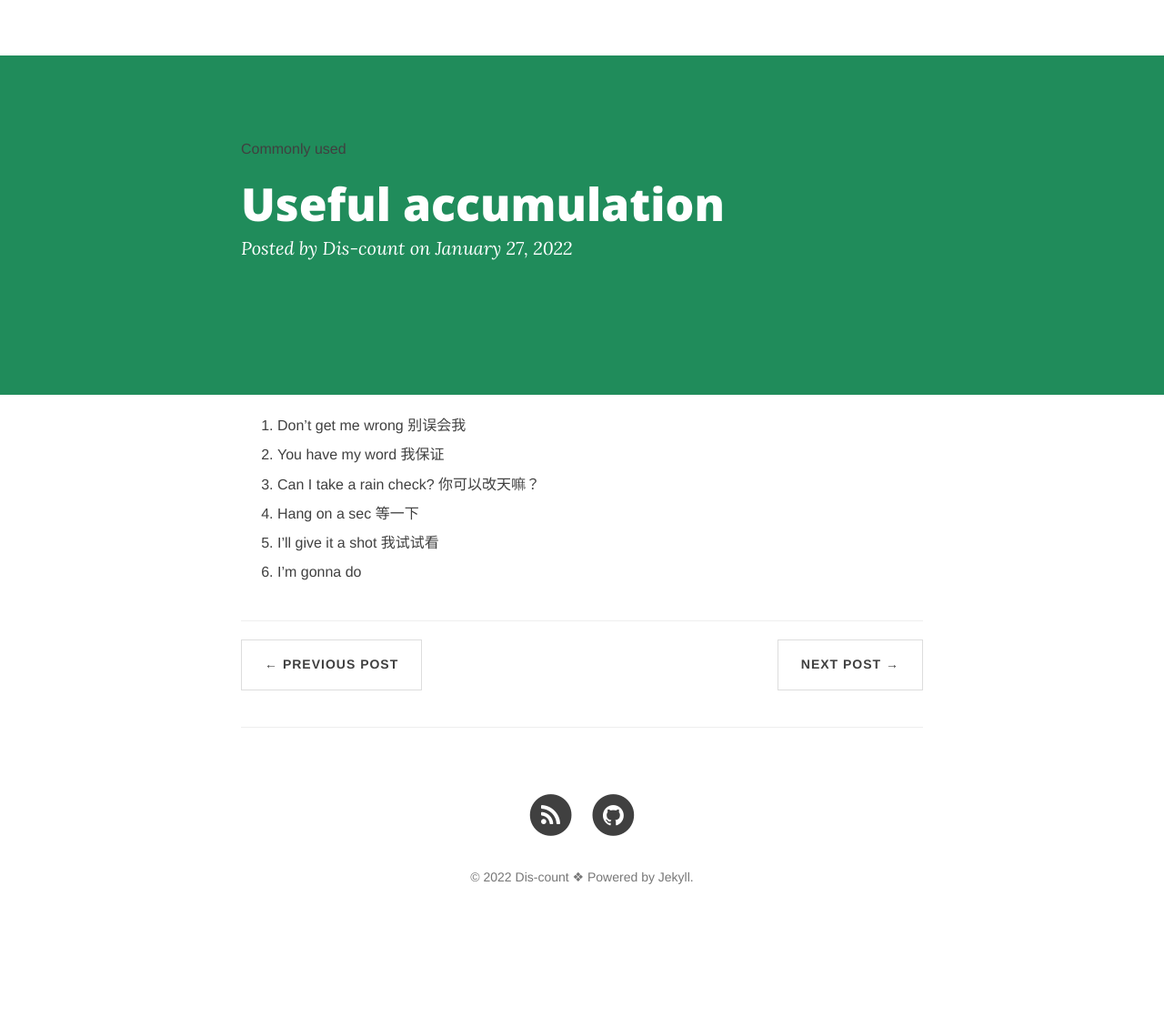
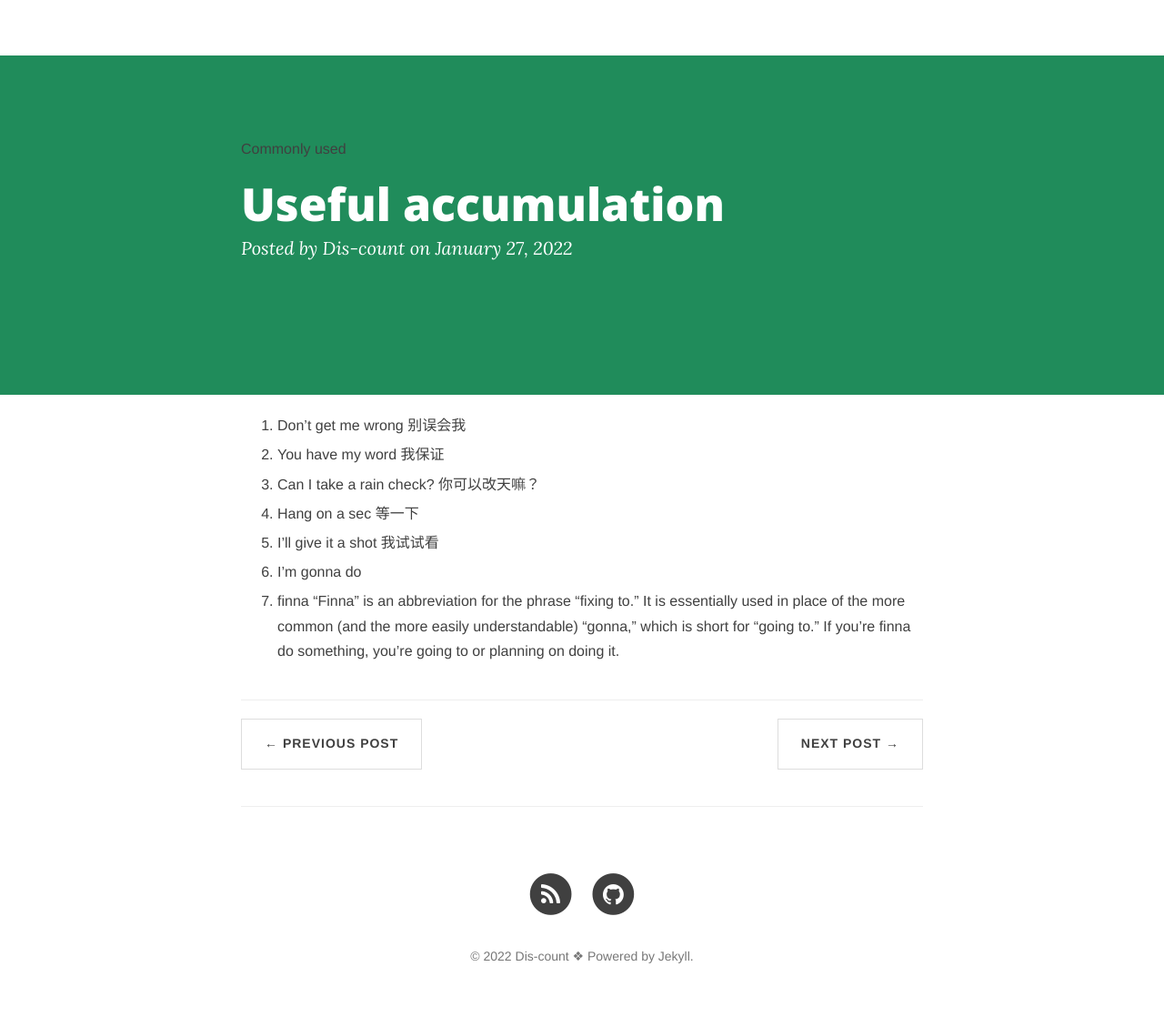
Before and after one commit to Dis-count/Dis-count.github.io, a Jekyll site: the page built from _posts/2022-01-27-English-Accumulation.md, in a window 1280 px wide. Shown: the whole page at 91% size. Built offline with Jekyll 4.4.1, drawn with Linux system fonts in a browser that asks for light colours; nearby versions of some CDN libraries; comment, search, counter and statistics services are not loaded; before the commit the page ends 1042 px from its top, so only the background shows below that.

Commit message:
Update 2022-01-27-English-Accumulation.md

```diff
--- a/_posts/2022-01-27-English-Accumulation.md
+++ b/_posts/2022-01-27-English-Accumulation.md
@@ -18,3 +18,6 @@ description:
 5. I'll give it a shot 我试试看
 
 6. I'm gonna do
+
+7. finna
+"Finna" is an abbreviation for the phrase "fixing to." It is essentially used in place of the more common (and the more easily understandable) "gonna," which is short for "going to." If you're finna do something, you're going to or planning on doing it.
```
